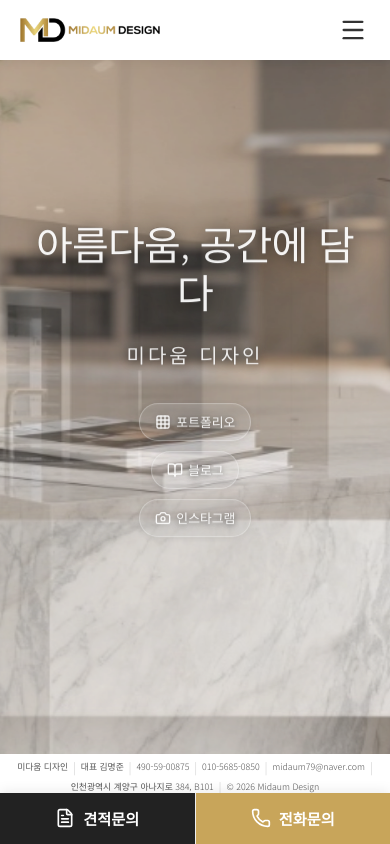
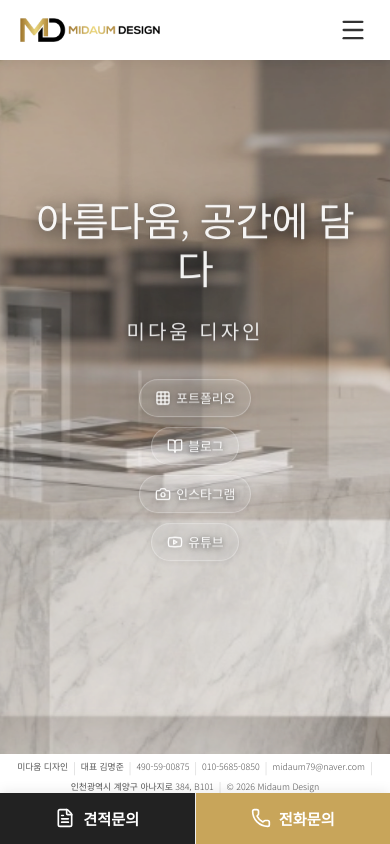
Before and after one commit to midaum79-cloud/midaumdesign, a Next.js app: page / in a window 390 px wide. Built offline with nearby package versions, Linux system fonts and the light colour scheme.

Commit message:
Feature: add YouTube channel button to mobile hero links

```diff
--- a/src/components/Hero/Hero.tsx
+++ b/src/components/Hero/Hero.tsx
@@ -4,7 +4,7 @@ import { useState, useEffect } from "react";
 import styles from "./Hero.module.css";
 import Image from "next/image";
 import Link from "next/link";
-import { Grid, BookOpen, Camera } from "lucide-react";
+import { Grid, BookOpen, Camera, Youtube } from "lucide-react";
 
 const images = [
     "/images/hero_new_1.jpg",
@@ -57,6 +57,10 @@ export default function Hero() {
                         <Camera size={16} />
                         <span>인스타그램</span>
                     </a>
+                    <a href="https://www.youtube.com/@CarpenterUncle" target="_blank" rel="noopener noreferrer" className={styles.mobileLink}>
+                        <Youtube size={16} />
+                        <span>유튜브</span>
+                    </a>
                 </div>
             </div>
         </section>
```
